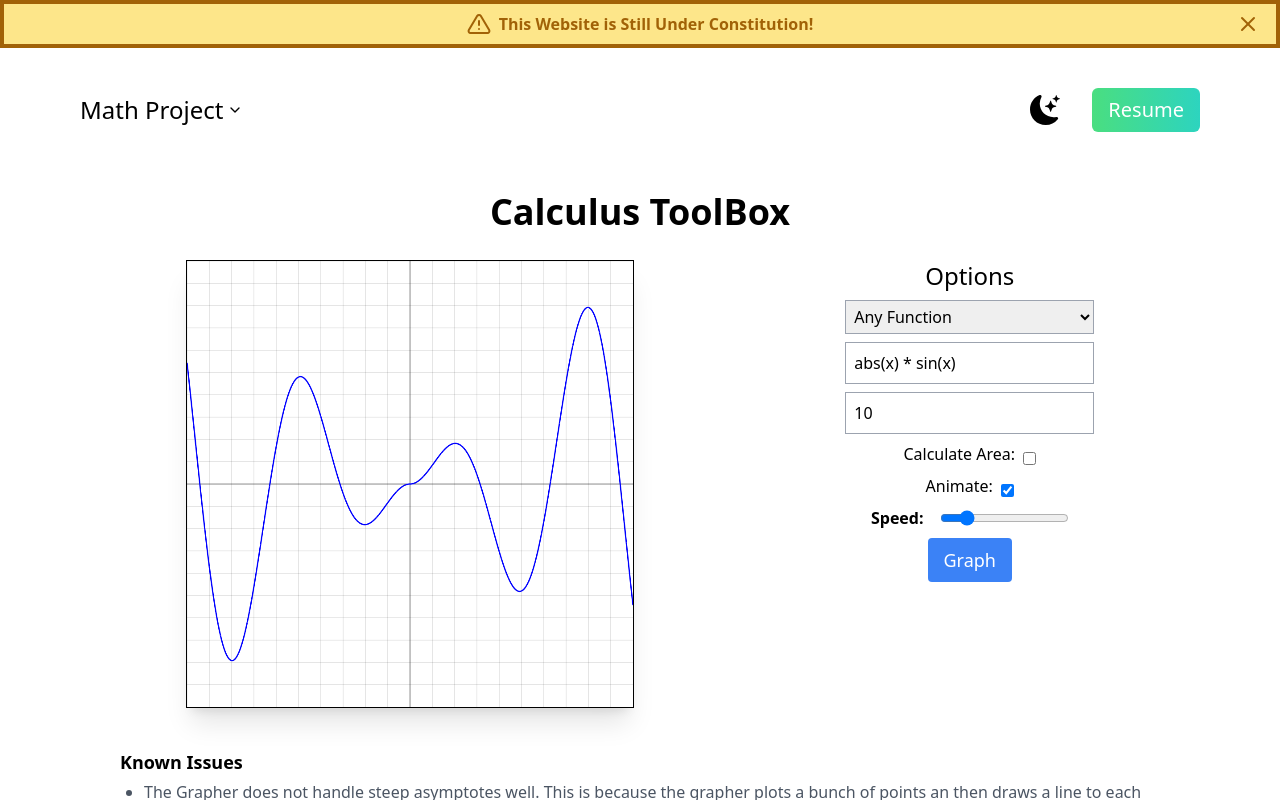
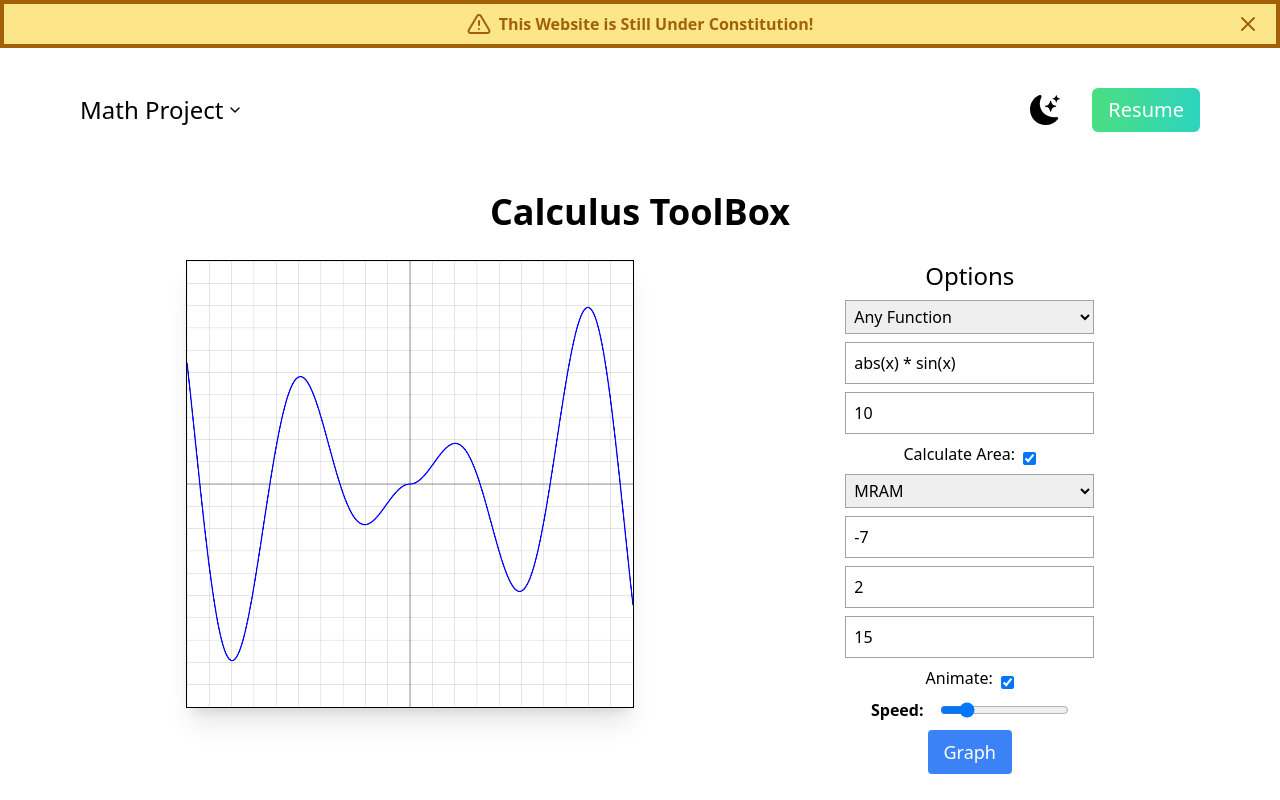
Before and after one commit to MetallicGoat/personal-portfolio, a Next.js app: page /mathproject in a window 1280 px wide. Both pictures are taken after a click on the checkbox "Calculate Area:". Shown: the top 800 px of the page. Built offline with nearby package versions, Linux system fonts and the light colour scheme.

Commit message:
April 8 2023

```diff
--- a/components/Graph.tsx
+++ b/components/Graph.tsx
@@ -1,6 +1,6 @@
 import React, {useEffect, useRef} from 'react';
-import {GraphInfo} from '../pages/mathproject';
 import {abs, evaluate} from 'mathjs';
+import {CalculateMethod, GraphInfo} from "@/components/utils/GraphInfo";
 
 type GraphProps = {
     graphInfo: GraphInfo;
@@ -156,20 +156,26 @@ const Graph: React.FC<GraphProps> = ({graphInfo, version}) => {
 
                 const stepSize = (graphInfo.endX - graphInfo.startX) / graphInfo.stepAmount;
                 let estimate = 0;
+                let currX = graphInfo.startX
 
                 // 3 steps
-                for (let currX = graphInfo.startX; currX < (graphInfo.startX + (graphInfo.stepAmount * stepSize)); currX += stepSize) {
+                for (let pos = 0; pos < graphInfo.stepAmount; pos++) {
                     if (abs(xScale * currX) > xAxis)
                         break;
 
-                    console.log("TEST")
+                    if(graphInfo.findAreaMethod != CalculateMethod.TRULE) {
+                        let x = currX; // LRAM as fall back
 
-                    let x = currX;
-
-                    switch(graphInfo.findAreaMethod){
-                        case "LRAM": x = currX; break;
-                        case "RRAM": x = currX + stepSize; break;
-                        case "MRAM": x = currX + (stepSize/2); break;
+                        switch (graphInfo.findAreaMethod) {
+                            case CalculateMethod.LRAM:
+                                x = currX;
+                                break;
+                            case CalculateMethod.RRAM:
+                                x = currX + stepSize;
+                                break;
+                            case CalculateMethod.MRAM:
+                                x = currX + (stepSize / 2);
+                                break;
                         }
 
                         const rectY = evaluate(equation, {x: x});
@@ -179,9 +185,22 @@ const Graph: React.FC<GraphProps> = ({graphInfo, version}) => {
                         // Draw the rectangle with the fill and stroke colors
                         ctx.fillRect(xAxis + (xScale * currX), yAxis, xScale * stepSize, -(yScale * rectY));
                         ctx.strokeRect(xAxis + (xScale * currX), yAxis, xScale * stepSize, -(yScale * rectY));
+                    } else {
+                        const startY = evaluate(equation, {x: currX});
+                        const endY = evaluate(equation, {x: currX + stepSize});
+
+                        ctx.beginPath();
+                        ctx.moveTo(xAxis + (xScale * currX), yAxis); // Bottom-left point
+                        ctx.lineTo((xAxis + (xScale * currX)) + (xScale * stepSize), yAxis); // Bottom-right point
+                        ctx.lineTo((xAxis + (xScale * currX)) + (xScale * stepSize), yAxis - (yScale * endY)); // Top-right point
+                        ctx.lineTo(xAxis + (xScale * currX), yAxis - (yScale * startY)); // Top-left point
+                        ctx.closePath();
+                        ctx.stroke();
+                        ctx.fill()
                     }
 
-                console.log("estimate " + estimate);
+                    currX += stepSize
+                }
             }
         }
 
--- /dev/null
+++ b/components/utils/GraphInfo.ts
@@ -0,0 +1,151 @@
+export enum IssueType {
+    NoIssue = "No Issue",
+    MissingEquation = "Missing Equation",
+    InvalidEquation = "Invalid Equation",
+    ScaleToSmall = "Scale must be greater than 0"
+}
+
+export enum CalculateMethod {
+    MRAM = "MRAM",
+    RRAM = "RRAM",
+    LRAM = "LRAM",
+    TRULE = "Trapezoid rule"
+}
+
+export class GraphInfo {
+    function: string;
+    scale: number = 10;
+    speed: number;
+    animate: boolean;
+    findArea: boolean;
+    findAreaMethod: CalculateMethod;
+    startX: number;
+    endX: number;
+    stepAmount: number;
+    extraFeatures = false;
+    quadValues = [0, 0, 0];
+    private readonly onChange: () => void;
+
+    constructor(
+        fun: string,
+        scale: number,
+        animate: boolean,
+        animateSpeed: number,
+        findArea: boolean,
+        findAreaMethod: CalculateMethod,
+        startX: number,
+        endX: number,
+        stepAmount: number,
+        onChange: () => void)
+    {
+        this.onChange = onChange;
+        this.function = fun;
+        this.scale = scale
+        this.animate = animate;
+        this.speed = animateSpeed;
+        this.findArea = findArea;
+        this.findAreaMethod = findAreaMethod;
+        this.startX = startX;
+        this.endX = endX;
+        this.stepAmount = stepAmount;
+    };
+
+    static cloneFromInstance(instance: GraphInfo): GraphInfo {
+        const newInstance = new GraphInfo(
+            instance.function,
+            instance.scale,
+            instance.animate,
+            instance.speed,
+            instance.findArea,
+            instance.findAreaMethod,
+            instance.startX,
+            instance.endX,
+            instance.stepAmount,
+            instance.onChange);
+
+        // Not in constructor
+        newInstance.extraFeatures = instance.extraFeatures;
+        newInstance.quadValues = instance.quadValues.slice();
+
+        return newInstance;
+    }
+
+    setStepAmount(setAmount: number){
+        this.stepAmount = setAmount;
+        this.onChange();
+    }
+
+    setStartX(startX: number){
+        this.startX = startX;
+        this.onChange();
+    }
+
+    setEndX(endX: number){
+        this.endX = endX;
+        this.onChange();
+    }
+
+    setFindAreaMethod(findAreaMethod: CalculateMethod) {
+        this.findAreaMethod = findAreaMethod;
+        this.onChange()
+    }
+
+    setFindArea(findArea: boolean) {
+        this.findArea = findArea;
+        this.onChange()
+    }
+
+    setAnimate(animate: boolean) {
+        this.animate = animate;
+        this.onChange()
+    }
+
+    setSpeed(speed: number){
+        this.speed = speed;
+        this.onChange();
+    }
+
+    getScale(): number {
+        return this.scale * 2;
+    }
+
+    setScale(scale: number){
+        if(scale < 0)
+            return
+
+        this.scale = scale;
+        this.onChange();
+    }
+
+    getIssue(): IssueType {
+
+        // if (equation.length > 0) {
+        //     try {
+        //         evaluate(equation, {x: 1});
+        //         setIssue(IssueType.NoIssue)
+        //     } catch (e) {
+        //         setIssue(IssueType.InvalidEquation)
+        //     }
+        // } else {
+        //     setIssue(IssueType.MissingEquation)
+        // }
+        //
+        // if (scale <= 0)
+        //     setIssue(IssueType.ScaleToSmall)
+
+        return IssueType.NoIssue;
+    }
+
+    setAnyFunction(fun: string){
+        this.function = fun;
+        this.extraFeatures = false;
+        this.onChange();
+    }
+
+    setWeirdFunction(a: number, b: number, c: number){
+        this.function = a + "x^2 + " + b + "x + " + c;
+        this.extraFeatures = true;
+        this.quadValues = [a, b, c];
+        this.onChange();
+    }
+}
--- a/pages/mathproject.tsx
+++ b/pages/mathproject.tsx
@@ -1,127 +1,12 @@
-import React, {useEffect, useRef, useState} from 'react';
+import React, {useEffect, useState} from 'react';
 import {NextPage} from "next";
 import Graph from "@/components/Graph";
 import {ProgressCard} from "@/components/tabs/ProgressCard";
-
-export enum IssueType {
-    NoIssue = "No Issue",
-    MissingEquation = "Missing Equation",
-    InvalidEquation = "Invalid Equation",
-    ScaleToSmall = "Scale must be greater than 0"
-}
-
-export class GraphInfo {
-    function: string;
-    scale: number = 10;
-    speed: number;
-    animate: boolean;
-    findArea: boolean;
-    findAreaMethod: string;
-    startX: number;
-    endX: number;
-    stepAmount: number;
-    extraFeatures = false;
-    quadValues = [0, 0, 0];
-    private readonly onChange: () => void;
-
-    constructor(
-        fun: string,
-        scale: number,
-        animate: boolean,
-        animateSpeed: number,
-        findArea: boolean,
-        findAreaMethod: string,
-        startX: number,
-        endX: number,
-        stepAmount: number,
-        onChange: () => void)
-    {
-        this.onChange = onChange;
-        this.function = fun;
-        this.scale = scale
-        this.animate = animate;
-        this.speed = animateSpeed;
-        this.findArea = findArea;
-        this.findAreaMethod = findAreaMethod;
-        this.startX = startX;
-        this.endX = endX;
-        this.stepAmount = stepAmount;
-    };
-
-    static cloneFromInstance(instance: GraphInfo): GraphInfo {
-        const newInstance = new GraphInfo(
-            instance.function,
-            instance.scale,
-            instance.animate,
-            instance.speed,
-            instance.findArea,
-            instance.findAreaMethod,
-            instance.startX,
-            instance.endX,
-            instance.stepAmount,
-            instance.onChange);
-
-        // Not in constructor
-        newInstance.extraFeatures = instance.extraFeatures;
-        newInstance.quadValues = instance.quadValues.slice();
-
-        return newInstance;
-    }
-
-    setSpeed(speed: number){
-        this.speed = speed;
-        this.onChange();
-    }
-
-    getScale(): number {
-        return this.scale * 2;
-    }
-
-    setScale(scale: number){
-        if(scale < 0)
-            return
-
-        this.scale = scale;
-        this.onChange();
-    }
-
-    getIssue(): IssueType {
-
-        // if (equation.length > 0) {
-        //     try {
-        //         evaluate(equation, {x: 1});
-        //         setIssue(IssueType.NoIssue)
-        //     } catch (e) {
-        //         setIssue(IssueType.InvalidEquation)
-        //     }
-        // } else {
-        //     setIssue(IssueType.MissingEquation)
-        // }
-        //
-        // if (scale <= 0)
-        //     setIssue(IssueType.ScaleToSmall)
-
-        return IssueType.NoIssue;
-    }
-
-    setAnyFunction(fun: string){
-        this.function = fun;
-        this.extraFeatures = false;
-        this.onChange();
-    }
-
-    setWeirdFunction(a: number, b: number, c: number){
-        this.function = a + "x^2 + " + b + "x + " + c;
-        this.extraFeatures = true;
-        this.quadValues = [a, b, c];
-        this.onChange();
-    }
-}
+import {CalculateMethod, GraphInfo, IssueType} from "@/components/utils/GraphInfo";
 
 const MathProjectPage: NextPage = () => {
     const [equationType, setEquationType] = useState('Function');
     const [version, setVersion] = useState<number>(0);
-    const [issue, setIssue] = useState<IssueType>(IssueType.NoIssue);
     const [graphInfo, setGraphInfo] = useState<GraphInfo | null>(null);
 
     useEffect(() => {
@@ -131,7 +16,7 @@ const MathProjectPage: NextPage = () => {
             true,
             500,
             false,
-            "MRAM",
+            CalculateMethod.MRAM,
             -7,
             2,
             15,
@@ -151,6 +36,9 @@ const MathProjectPage: NextPage = () => {
         return <div>Loading...</div>;
     }
 
+    const handleSelectionChange = (event: React.ChangeEvent<HTMLSelectElement>) => {
+        graphInfo.setFindAreaMethod(event.target.value as CalculateMethod);
+    };
 
     const handleGraph = () => {
         // Set and update
@@ -233,7 +121,7 @@ const MathProjectPage: NextPage = () => {
                             <label htmlFor="findArea" className="mr-2 mb-2 dark:text-white">Calculate Area:</label>
                             <input type="checkbox" id="findArea" checked={graphInfo.findArea}
                                    onChange={() => {
-                                       graphInfo.findArea = !graphInfo.findArea;
+                                       graphInfo.setFindArea(!graphInfo.findArea);
                                    }}
                             />
                         </div>
@@ -243,15 +131,14 @@ const MathProjectPage: NextPage = () => {
                                 <div className="w-full mb-2">
                                     <select
                                         value={graphInfo.findAreaMethod}
-                                        onChange={(e) => {
-                                            graphInfo.findAreaMethod = e.target.value;
-                                        }}
+                                        onChange={(handleSelectionChange)}
                                         className="border border-gray-400 p-1 w-full"
                                     >
-                                        <option value="RRAM">RRAM</option>
-                                        <option value="LRAM">LRAM</option>
-                                        <option value="MRAM">MRAM</option>
-                                        <option value="Trapezoid">Trapezoid Rule</option>
+                                        {Object.values(CalculateMethod).map((method) => (
+                                            <option key={method} value={method}>
+                                                {method}
+                                            </option>
+                                        ))}
                                     </select>
                                 </div>
 
@@ -260,7 +147,7 @@ const MathProjectPage: NextPage = () => {
                                     type="number"
                                     placeholder="Start"
                                     value={graphInfo.startX}
-                                    onChange={(event) => graphInfo.startX = parseFloat(event.target.value)}
+                                    onChange={(event) => graphInfo.setStartX(parseFloat(event.target.value))}
                                 />
 
                                 <input
@@ -268,7 +155,7 @@ const MathProjectPage: NextPage = () => {
                                     type="number"
                                     placeholder="End"
                                     value={graphInfo.endX}
-                                    onChange={(event) => graphInfo.endX = parseFloat(event.target.value)}
+                                    onChange={(event) => graphInfo.setEndX(parseFloat(event.target.value))}
                                 />
 
                                 <input
@@ -276,7 +163,7 @@ const MathProjectPage: NextPage = () => {
                                     type="number"
                                     placeholder="# of rectangles"
                                     value={graphInfo.stepAmount}
-                                    onChange={(event) => graphInfo.stepAmount = parseFloat(event.target.value)}
+                                    onChange={(event) => graphInfo.setStepAmount(parseFloat(event.target.value))}
                                 />
                             </div>
                         )}
@@ -285,8 +172,7 @@ const MathProjectPage: NextPage = () => {
                             <label htmlFor="animateToggle" className="mr-2 mb-2 dark:text-white">Animate:</label>
                             <input type="checkbox" id="animateToggle" checked={graphInfo.animate}
                                    onChange={() => {
-                                       graphInfo.animate = !graphInfo.animate
-                                       handleGraph();
+                                       graphInfo.setAnimate(!graphInfo.animate);
                                    }}
                             />
                         </div>
@@ -308,9 +194,9 @@ const MathProjectPage: NextPage = () => {
                             </div>
                         )}
 
-                        {issue != IssueType.NoIssue && (
-                            <div className="text-red-600 mb-3">FAILED TO GRAPH: {issue}!</div>
-                        )}
+                        {/*TODO {issue != IssueType.NoIssue && (*/}
+                        {/*    <div className="text-red-600 mb-3">FAILED TO GRAPH: {issue}!</div>*/}
+                        {/*)}*/}
 
                         <button className="bg-blue-500 text-white text-lg px-4 py-2 rounded mb-2" onClick={handleGraph}>
                             Graph
@@ -329,6 +215,11 @@ const MathProjectPage: NextPage = () => {
 
                 <br/>
 
+                <ProgressCard date="April 8 2023" changes={[
+                    "Fixed bug where some control panel buttons were not working/updating properly",
+                    "Fixed Area Calculator would sometimes add an extra an extra rectangle",
+                    "Implemented Trapezoid rule"
+                ]}/>
                 <ProgressCard date="April 6 2023" changes={[
                     "Simplify graph logic, and make more modular",
                 ]}/>
```
Lines whose indentation alone changed are shown as unchanged.
